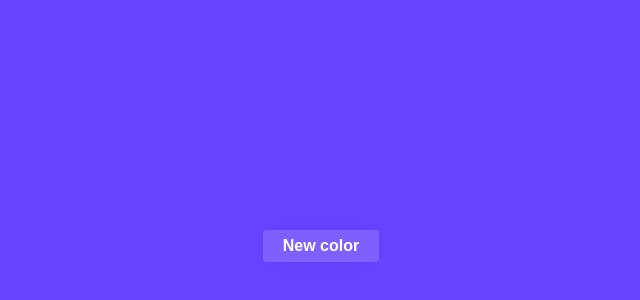
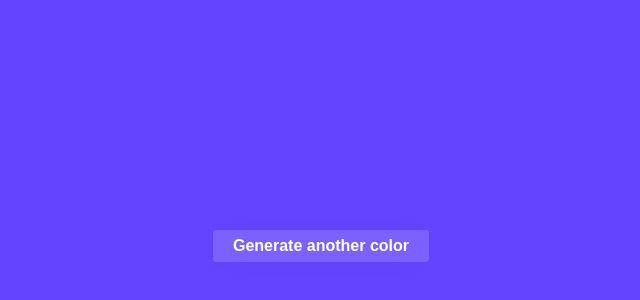
Before and after one commit to 6km/random-bg, a plain HTML site: page index.html in a window 1280 px wide. Shown: the part 154-454 px from the top of the page, without its empty margins (319-959 px from the left). Drawn offline with Linux system fonts and the light colour scheme.

Commit message:
Update index.html

```diff
--- a/index.html
+++ b/index.html
@@ -8,7 +8,7 @@
   <link rel="stylesheet" href="style.css">
 </head>
 <body>
-  <button class="generate-btn">New color</button>
+  <button class="generate-btn">Generate another color</button>
   <script src="main.js"></script>
 </body>
 </html>
```
